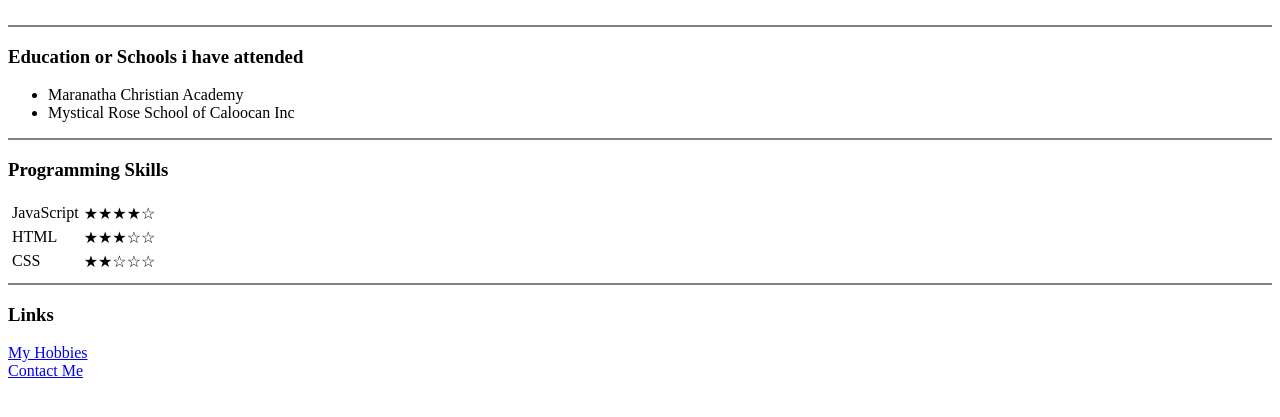
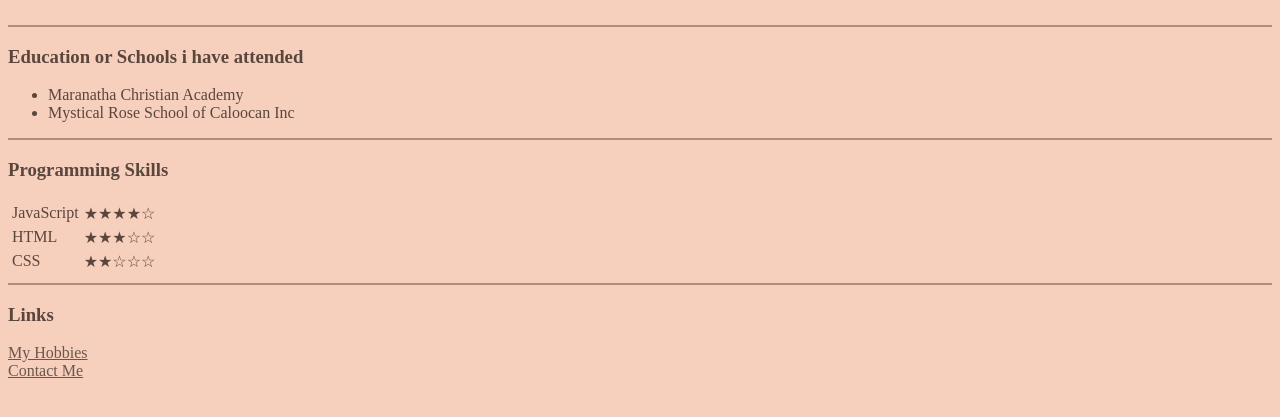
Before and after one commit to happy09123/Personal-Website, a plain HTML site: page index.html in a window 1280 px wide. Shown: the part 197-614 px from the top of the page. Drawn offline with Linux system fonts and the light colour scheme.

Commit message:
Update index.html

```diff
--- a/index.html
+++ b/index.html
@@ -4,6 +4,7 @@
         <meta charset="UTF-8">
         <meta http-equiv="X-UA-Compatible" content="IE=edge">
         <meta name="viewport" content="width=device-width, initial-scale=1.0">
+        <link rel="stylesheet" href="styles.css">
         <title>Happy's Personal Website</title>
     </head>
     <body>
@@ -19,13 +20,13 @@
                 </td>
             </tr>
         </table>
-        <hr size="2" noshade>
+        <hr>
         <h3>Education or Schools i have attended</h3>
         <ul>
             <li>Maranatha Christian Academy</li>
             <li>Mystical Rose School of Caloocan Inc</li>
         </ul>
-        <hr size="2" noshade>
+        <hr>
         <!-- Star Emojis : ★ | ☆ -->
         <h3>Programming Skills</h3>
         <table cellspacing="3">
@@ -42,8 +43,7 @@
                 <td>★★☆☆☆</td>
             </tr>
         </table>
-
-        <hr size="2" noshade>
+        <hr>
         <h3>Links</h3>
         <a href="hobbies.html">My Hobbies</a>
         <br>
```
